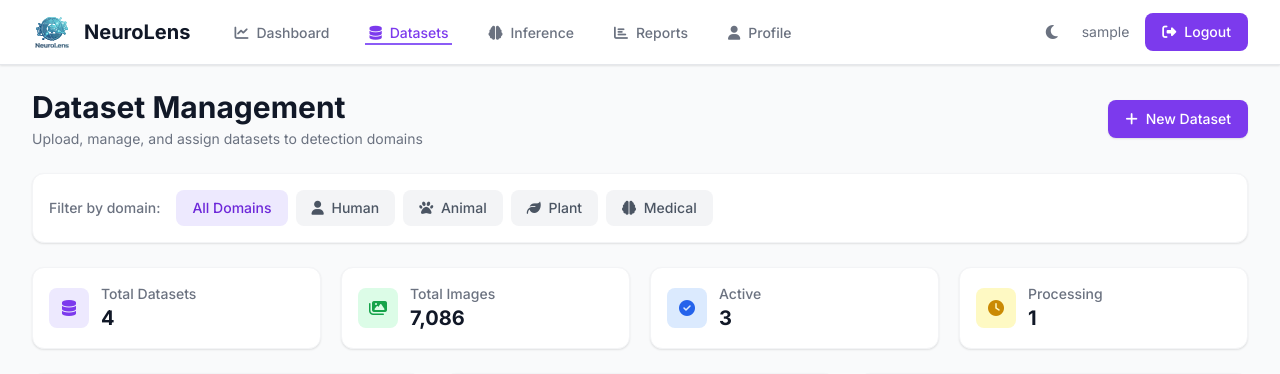
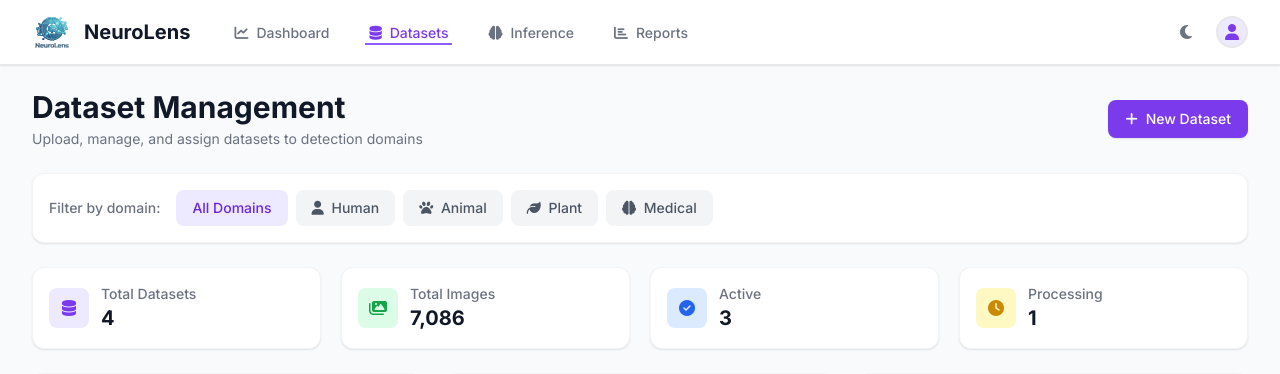
Before and after one commit to fahim06/NeuroLens, a Django app: page /datasets/ in a window 1280 px wide. Shown: the top 374 px of the page. Run offline with Django 5.2, Linux system fonts and the light colour scheme; the visitor is signed in with stand-in values (Sample User, id 1); data that the repository does not hold is empty; parts of the project's set-up code (start-up, migrations or seed data) failed here and were passed over; some libraries are stand-ins or nearby versions.

Commit message:
feat: add auto-reload for backend and Celery containers, and enhance UI profile dropdown
- Updated `docker-compose.yml` to enable auto-reload for the backend (dev server) and Celery containers.
- Introduced a profile dropdown menu with profile picture support in the base template.
- Added JavaScript for dropdown functionality (toggle, close on click outside, and escape key).

Signed-off-by: Fahim Yusuf <68291728+fahim06@users.noreply.github.com>

```diff
--- a/ui/templates/ui/base.html
+++ b/ui/templates/ui/base.html
@@ -220,15 +220,10 @@
                             <i class="fa-solid fa-chart-bar mr-2"></i>
                             Reports
                         </a>
-                        <a href="{% url 'ui:profile' %}"
-                           class="{% if request.path == '/profile/' %}border-primary-500 text-primary-600{% else %}border-transparent text-gray-500 hover:text-gray-700 hover:border-gray-300{% endif %} inline-flex items-center px-1 pt-1 border-b-2 text-sm font-medium transition-colors">
-                            <i class="fa-solid fa-user mr-2"></i>
-                            Profile
-                        </a>
                     </div>
                 </div>
 
-                <!-- User Menu -->
+                <!-- Profile Dropdown -->
                 <div class="flex items-center">
                     <!-- Theme Toggle -->
                     <button class="theme-toggle mr-4 p-2 rounded-lg text-gray-500 hover:text-gray-700 hover:bg-gray-100 transition-all duration-200 focus:outline-none focus:ring-2 focus:ring-primary-500 focus:ring-offset-2"
@@ -237,13 +232,53 @@
                         <i class="fa-solid fa-moon text-lg"></i>
                     </button>
 
-                    <div class="flex items-center space-x-4">
-                        <span class="text-sm text-gray-700">{{ user.username }}</span>
-                        <a href="{% url 'ui:logout' %}"
-                           class="inline-flex items-center px-4 py-2 border border-transparent text-sm font-medium rounded-lg text-white bg-primary-600 hover:bg-primary-700 focus:outline-none focus:ring-2 focus:ring-offset-2 focus:ring-primary-500 transition-colors">
-                            <i class="fa-solid fa-sign-out-alt mr-2"></i>
-                            Logout
-                        </a>
+                    <!-- Profile Dropdown -->
+                    <div class="relative">
+                        <button id="profileDropdownBtn"
+                                class="flex items-center focus:outline-none focus:ring-2 focus:ring-primary-500 focus:ring-offset-2 rounded-full">
+                            {% if user.profile.profile_picture %}
+                                <img src="{{ user.profile.profile_picture.url }}"
+                                     alt="Profile"
+                                     class="w-8 h-8 rounded-full object-cover border-2 border-gray-200">
+                            {% else %}
+                                <div class="w-8 h-8 rounded-full bg-primary-100 flex items-center justify-center border-2 border-gray-200">
+                                    <i class="fa-solid fa-user text-primary-600"></i>
+                                </div>
+                            {% endif %}
+                        </button>
+
+                        <!-- Dropdown Menu -->
+                        <div id="profileDropdown"
+                             class="absolute right-0 mt-2 w-48 bg-white rounded-lg shadow-lg border border-gray-200 py-2 z-50 hidden">
+                            <!-- Profile Photo -->
+                            <div class="px-4 py-3 border-b border-gray-200">
+                                <div class="flex justify-center">
+                                    {% if user.profile.profile_picture %}
+                                        <img src="{{ user.profile.profile_picture.url }}"
+                                             alt="Profile"
+                                             class="w-12 h-12 rounded-full object-cover">
+                                    {% else %}
+                                        <div class="w-12 h-12 rounded-full bg-primary-100 flex items-center justify-center">
+                                            <i class="fa-solid fa-user text-primary-600 text-xl"></i>
+                                        </div>
+                                    {% endif %}
+                                </div>
+                            </div>
+
+                            <!-- Menu Items -->
+                            <div class="flex">
+                                <a href="{% url 'ui:profile' %}"
+                                   class="flex-1 px-4 py-2 text-sm text-gray-700 hover:bg-gray-100 text-center border-r border-gray-200 transition-colors">
+                                    <i class="fa-solid fa-user mr-1"></i>
+                                    Profile
+                                </a>
+                                <a href="{% url 'ui:logout' %}"
+                                   class="flex-1 px-4 py-2 text-sm text-gray-700 hover:bg-gray-100 text-center transition-colors">
+                                    <i class="fa-solid fa-sign-out-alt mr-1"></i>
+                                    Logout
+                                </a>
+                            </div>
+                        </div>
                     </div>
                 </div>
             </div>
@@ -331,6 +366,34 @@
 
     {% block extra_js %}{% endblock %}
 
+    <!-- Profile Dropdown JavaScript -->
+    <script>
+        document.addEventListener('DOMContentLoaded', function () {
+            const dropdownBtn = document.getElementById('profileDropdownBtn');
+            const dropdown = document.getElementById('profileDropdown');
+
+            // Toggle dropdown on button click
+            dropdownBtn.addEventListener('click', function (e) {
+                e.stopPropagation();
+                dropdown.classList.toggle('hidden');
+            });
+
+            // Close dropdown when clicking outside
+            document.addEventListener('click', function (e) {
+                if (!dropdownBtn.contains(e.target) && !dropdown.contains(e.target)) {
+                    dropdown.classList.add('hidden');
+                }
+            });
+
+            // Close dropdown on escape key
+            document.addEventListener('keydown', function (e) {
+                if (e.key === 'Escape') {
+                    dropdown.classList.add('hidden');
+                }
+            });
+        });
+    </script>
+
     <!-- Theme Management JavaScript -->
     <script src="{% static 'ui/js/theme.js' %}"></script>
 </body>
```
Also changed, not shown: docker-compose.yml (+6 -5 lines).
